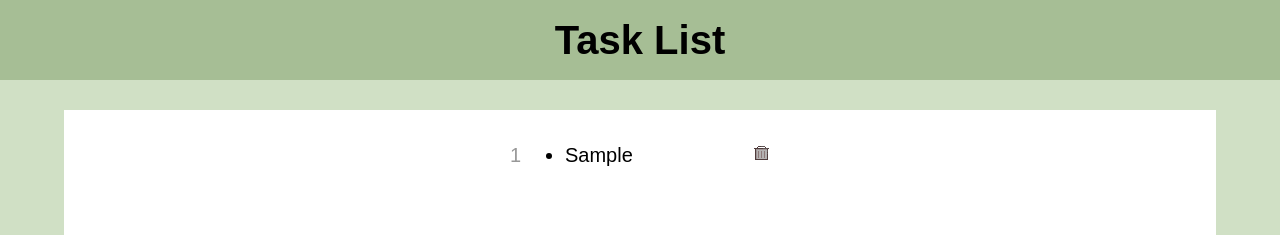
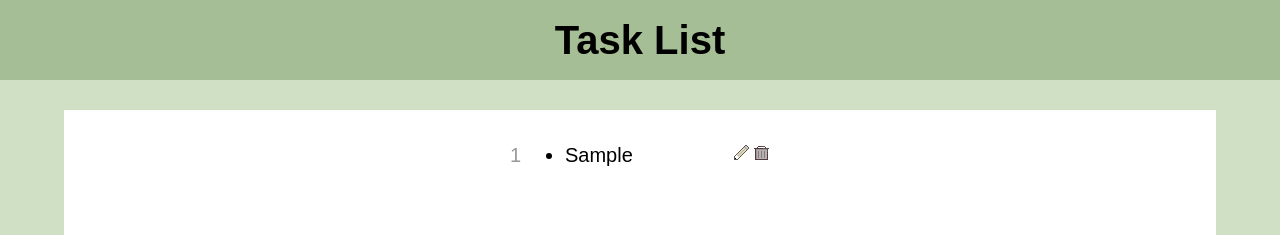
Before and after one commit to sheacronin/task-app, a React (Create React App) app: page / in a window 1280 px wide. Both pictures are taken after typing "Sample" into the empty fields and a click on the button "Add Task". Shown: the top 235 px of the page. Built offline with nearby package versions, Linux system fonts and the light colour scheme.

Commit message:
Add edit button to each task

```diff
--- a/src/App.css
+++ b/src/App.css
@@ -87,10 +87,19 @@ form button {
     top: 0;
 }
 
+#tasks-container button {
+    border: none;
+    background-color: transparent;
+}
+
+.edit-task {
+    position: absolute;
+    right: -35px;
+    top: 5px;
+}
+
 .delete-task {
     position: absolute;
     right: -55px;
     top: 5px;
-    border: none;
-    background-color: transparent;
 }
--- a/src/components/Overview.js
+++ b/src/components/Overview.js
@@ -1,5 +1,6 @@
 import React from 'react';
 import trashIcon from '../i/trash.svg';
+import editIcon from '../i/edit.svg';
 
 const Overview = (props) => {
     const { tasks, removeTask } = props;
@@ -11,6 +12,13 @@ const Overview = (props) => {
                     <li key={task.id}>
                         <span className="task-num">{i + 1}</span>
                         {task.text}
+                        <button className="edit-task">
+                            <img
+                                src={editIcon}
+                                alt="pencil edit icon"
+                                onClick={() => console.log('hi')}
+                            />
+                        </button>
                         <button className="delete-task">
                             <img
                                 src={trashIcon}
```
Also changed, not shown: src/i/edit.svg (added).
